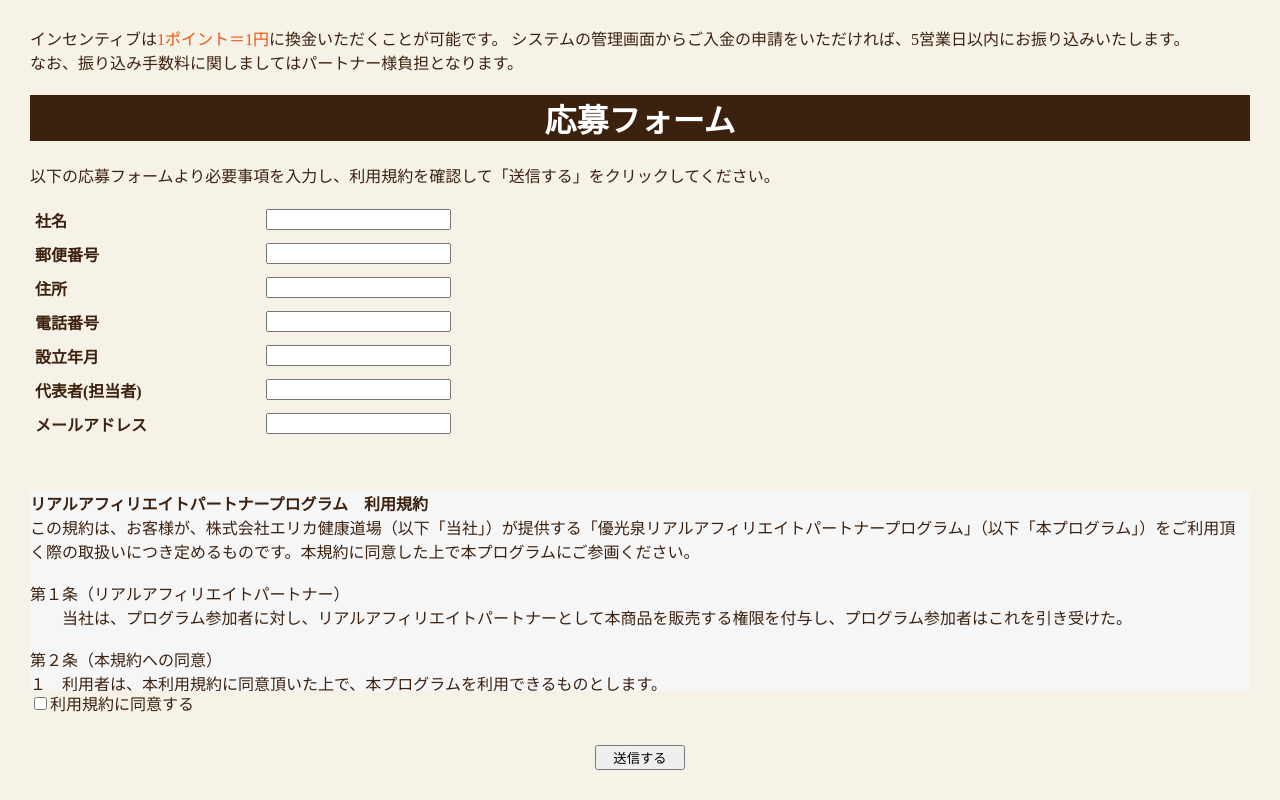
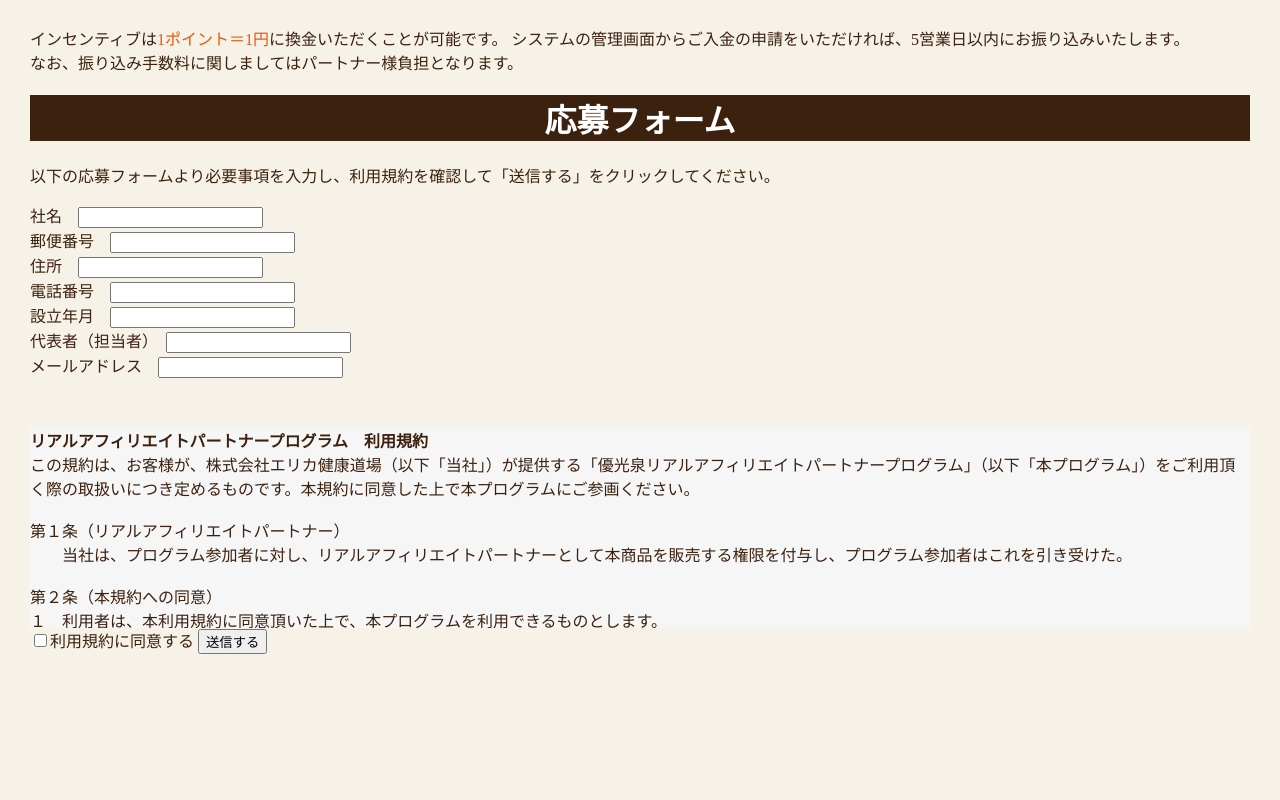
Before and after one commit to erikaponchan/erika-realafili.github.io, a plain HTML site: page index.html in a window 1280 px wide. Shown: the part 4362-5162 px from the top of the page. After the commit the page ends 5024 px from the top, so only its background shows below. Drawn offline with Linux system fonts and the light colour scheme.

Commit message:
Add files via upload

```diff
--- a/index.html
+++ b/index.html
@@ -187,46 +187,17 @@ data-rich-text-line-break="true" /><span class="orange">★★（二つ星）</s
 
 <p>以下の応募フォームより必要事項を入力し、利用規約を確認して「送信する」をクリックしてください。</p>
 
-<table width="600" border="0" cellspacing="0" cellpadding="5" class="table table-striped" style="text-align:left; ">
-
-<tbody>
-<tr>
-<th>社名</th>
-<td><input type="text" name="example"></td>
-</tr>
-
-<tr>
-<th>郵便番号</th>
-<td><input type="text" name="example"></td>
-</tr>
-
-<tr>
-<th>住所</th>
-<td><input type="text" name="example"></td>
-</tr>
-
-<tr>
-<th>電話番号</th>
-<td><input type="text" name="example"></td>
-</tr>
-
-<tr>
-<th>設立年月</th>
-<td><input type="text" name="example"></td>
-</tr>
-
-<tr>
-<th>代表者(担当者)</th>
-<td><input type="text" name="example"></td>
-</tr>
-
-<tr>
-<th>メールアドレス</th>
-<td><input type="text" name="example"></td>
-</tr>
-
-</tbody>
-</table>
+<form ACTION="https://erikaponchan.github.io/real-affiliate-program/" METHOD="POST">
+<input type="hidden" NAME="_to" VALUE="honda@erika-kouso.com">
+<input type="hidden" NAME="_subject" VALUE="優光泉リアルアフィリエイトプログラム">
+<input type="hidden" NAME="_from" VALUE="honda@erika-kouso.com">
+社名　<input type="text" NAME="name"><br>
+郵便番号　<input type="text" NAME="name"><br>
+住所　<input type="text" NAME="name"><br>
+電話番号　<input type="text" NAME="name"><br>
+設立年月　<input type="text" NAME="name"><br>
+代表者（担当者）　<input type="text" NAME="name"><br>
+メールアドレス　<input type="text" NAME="name"><br>
 
 <div class="policy">
 
@@ -369,8 +340,8 @@ data-rich-text-line-break="true" /><span class="orange">★★（二つ星）</s
 </div>
 
 <input type="checkbox" >利用規約に同意する</input>
-
-<button class="button" type="submit">送信する</button>
+<input type="submit" VALUE="送信する">
+</form>
 
 </body>
 </html>
```
